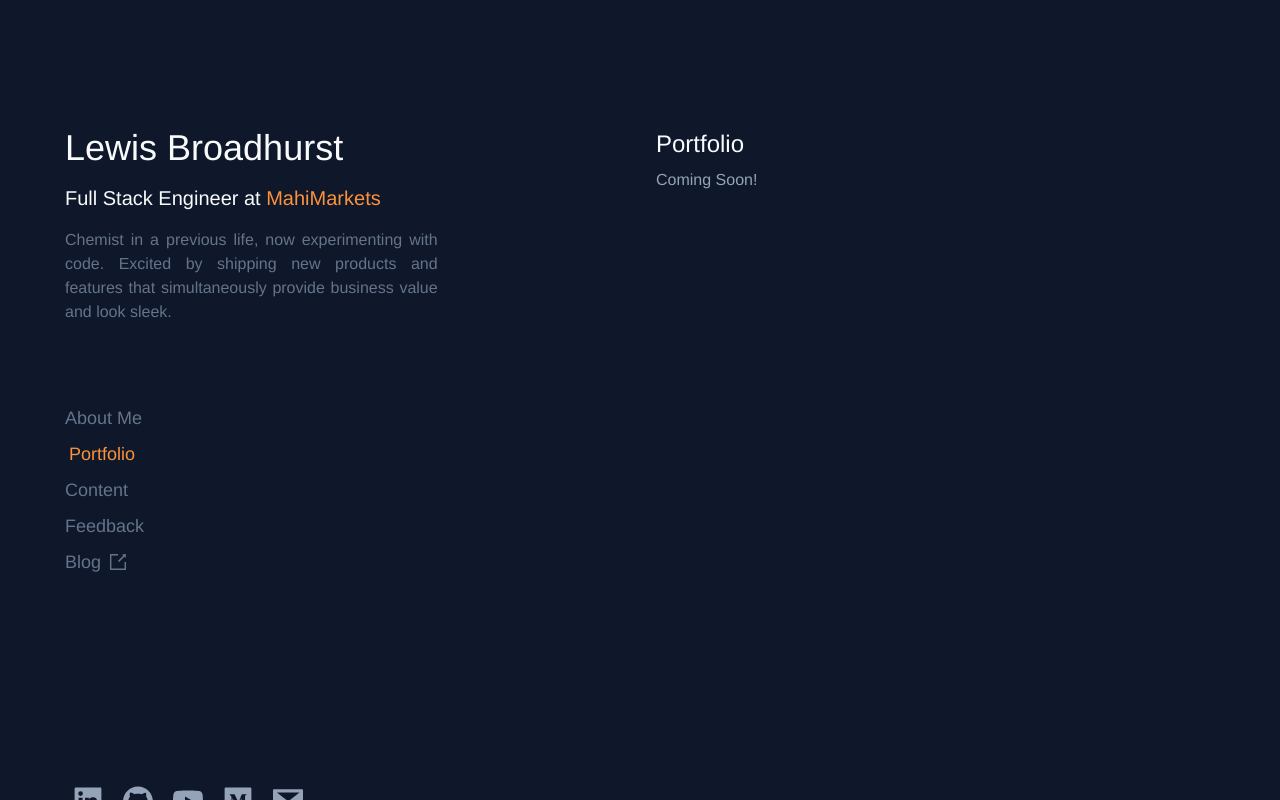
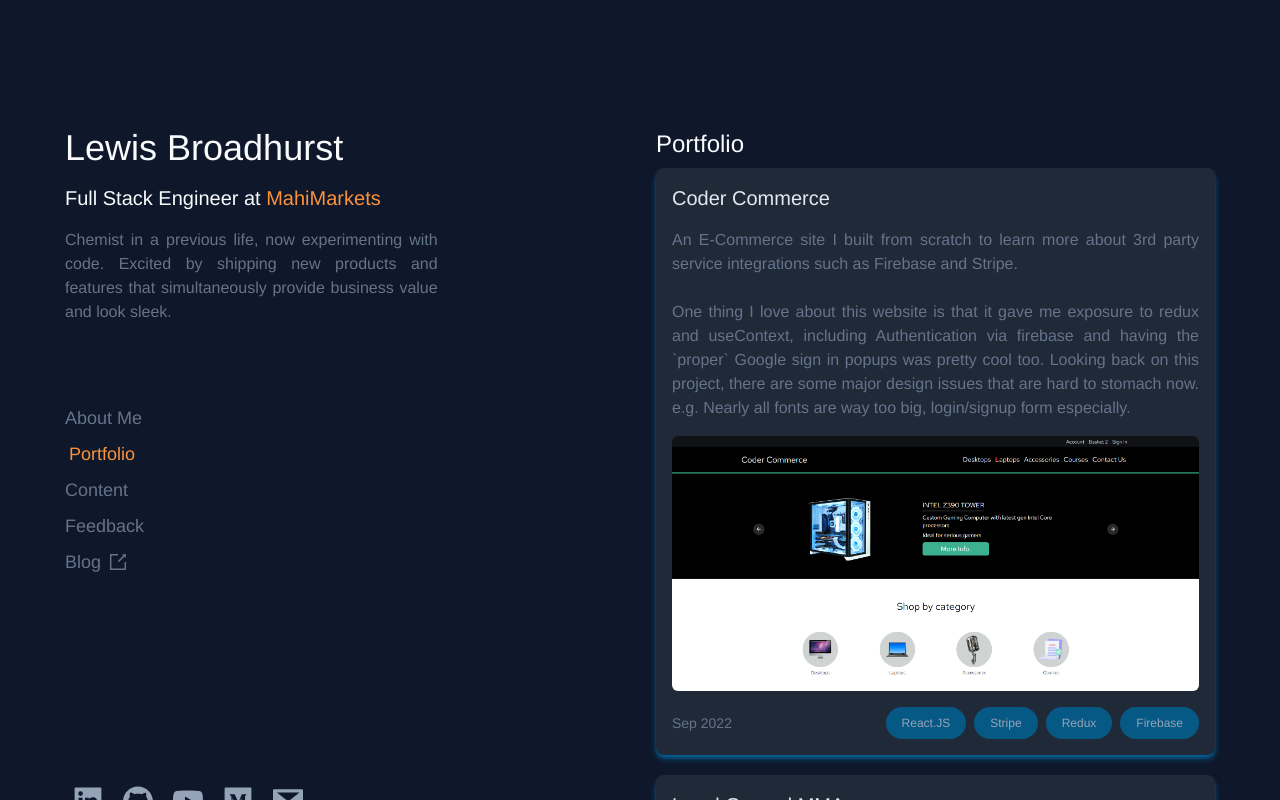
Before and after one commit to LMBroadhurst/CRYPTO_SUPERAPP, a Next.js app: page / in a window 1280 px wide. Both pictures are taken after a click on the item "Portfolio". Shown: the top 800 px of the page. Built offline with nearby package versions, Linux system fonts and the light colour scheme.

Commit message:
added a few portfolios...

```diff
--- a/components/home/Content.tsx
+++ b/components/home/Content.tsx
@@ -11,7 +11,7 @@ const publishedContentPreview: ContentObject[] = [
   {
     url: 'https://medium.com/block-magnates/uniswap-v2-the-power-of-the-amm-b53bb60450be',
     title: 'Uniswap V2: The Power of the AMM',
-    description: 'Part 2 of an exploration into Uniswap, a powerhouse of DeFi. In this article I explore the Governance and liquidity aspects of the protocol.',
+    description: <p>Part 2 of an exploration into Uniswap, a powerhouse of DeFi. In this article I explore the Governance and liquidity aspects of the protocol.</p>,
     date: 'May 26th 2023',
     image: UNISWAPP2,
     tags: ['AMM', 'Web3', 'Uniswap']
@@ -19,7 +19,7 @@ const publishedContentPreview: ContentObject[] = [
   {
     url: 'https://medium.com/block-magnates/uniswap-v2-the-power-of-the-amm-e565bd3f3ac1',
     title: 'Uniswap V2: The Power of the AMM',
-    description: 'Part 1 of an exploration into Uniswap, specifically focusing on the mechanics of how AMMs/DEXs work. Great introduction into DeFi and the benefits of DeFi for anyone new to the space.',
+    description: <p>Part 1 of an exploration into Uniswap, specifically focusing on the mechanics of how AMMs/DEXs work. Great introduction into DeFi and the benefits of DeFi for anyone new to the space.</p>,
     date: 'May 19th 2023',
     image: UNISWAPP1,
     tags: ['AMM', 'Web3', 'Uniswap']
@@ -27,7 +27,7 @@ const publishedContentPreview: ContentObject[] = [
   {
     url: 'https://medium.com/@lewis1broadhurst/erc20-what-why-5b300dff5aa6',
     title: 'ERC20: What & Why?',
-    description: 'A dive into the history of ERC20 tokens, how they came into existence, what they acheive, and why they are an important standard in the crypto space.',
+    description: <p>A dive into the history of ERC20 tokens, how they came into existence, what they acheive, and why they are an important standard in the crypto space.</p>,
     date: 'May 12th 2023',
     image: ERC20,
     tags: ['ERC20', 'Web3', 'ETH']
@@ -35,7 +35,7 @@ const publishedContentPreview: ContentObject[] = [
   {
     url: 'https://www.youtube.com/watch?v=ZZir6e-iG0g',
     title: 'Flexbox Tutorial',
-    description: 'Still struggling to center that div? Flexbox to the rescue! Flexbox is a powerful model which simplifies website structure and is an essential component of modern CSS. In this tutorial I recreate a section of the IMBD website, solely focusing on flexbox.',
+    description: <p>Still struggling to center that div? Flexbox to the rescue! Flexbox is a powerful model which simplifies website structure and is an essential component of modern CSS. In this tutorial I recreate a section of the IMBD website, solely focusing on flexbox.</p>,
     date: 'Aug 15th 2022',
     image: FLEXBOX,
     tags: ['Flexbox', 'CSS', 'UI']
@@ -43,7 +43,7 @@ const publishedContentPreview: ContentObject[] = [
   {
     url: 'https://www.youtube.com/watch?v=_I9V0rIOP_8',
     title: 'Tailwind CSS Tutorial',
-    description: 'Ever found yourself overwriting CSS styling by adding another CSS class to an already bloated CSS file with higher specificity, whilst not being able to touch the old class in case of a website wide disaster? `!important` everything and hope for the best? Say hello to Tailwind, a utility first CSS framework, where you write CSS within your HTML/HTML equivalent file. In this 90min tutorial, I recreate a basic website from my bootcamp using HTML, Tailwind, and a little JS.',
+    description: <p>Ever found yourself overwriting CSS styling by adding another CSS class to an already bloated CSS file with higher specificity, whilst not being able to touch the old class in case of a website wide disaster? `!important` everything and hope for the best? Say hello to Tailwind, a utility first CSS framework, where you write CSS within your HTML/HTML equivalent file. In this 90min tutorial, I recreate a basic website from my bootcamp using HTML, Tailwind, and a little JS.</p>,
     date: 'Aug 5th 2022',
     image: TAILWIND,
     tags: ['Tailwind', 'CSS', 'UI']
@@ -63,6 +63,7 @@ const Content = () => {
         date={pc.date}
         tags={pc.tags}
       />
+
     )
   );
 
--- a/components/home/ContentPreview.tsx
+++ b/components/home/ContentPreview.tsx
@@ -5,7 +5,7 @@ import Chip from '../global/Chip';
 type OwnProps = {
     url: string;
     title: string;
-    description: string;
+    description: React.ReactNode;
     image: StaticImageData;
     date: string;
     tags: string[];
--- a/components/home/IntroductionView.tsx
+++ b/components/home/IntroductionView.tsx
@@ -4,15 +4,12 @@ import Socials from './Socials';
 import AboutMe from './AboutMe';
 import Header from './Header';
 import Feedback from './Feedback';
-import Freelance from './Freelance';
 import Content from './Content';
-import Link from 'next/link';
 import Portfolio from './Portfolio';
-import Blog from '../blog/Blog';
 
 const HomeView: React.FC = () => {
 
-    const [activeTabKey, setActiveTabKey] = useState<string>("AboutMe");
+    const [activeTabKey, setActiveTabKey] = useState<string>(NavigationTabs.ABOUT_ME);
     const handleTabChange = (e: any) => setActiveTabKey(e.target.id);
 
     return (
--- a/components/home/Navigation.tsx
+++ b/components/home/Navigation.tsx
@@ -24,7 +24,7 @@ const navTabs: NavigationTabs[] = [
 
 const Navigation: FC<OwnProps> = ({
   activeTabKey,
-  handleTabChange
+  handleTabChange,
 }) => {
 
   return (
--- a/components/home/Portfolio.tsx
+++ b/components/home/Portfolio.tsx
@@ -1,13 +1,49 @@
 import React from 'react'
+import ContentPreview from './ContentPreview'
+import CODERCOMMERCE from './assets/CODERCOMMERCE.png'
+import LEVELGROUND from './assets/LEVELGROUND.png'
+import { ContentObject } from '@/types/HomeTypes'
+
+const contentToRender: ContentObject[] = [
+  {
+    url: 'https://coder-commerce.netlify.app/',
+    title: 'Coder Commerce',
+    description: <p>An E-Commerce site I built from scratch to learn more about 3rd party service integrations such as Firebase and Stripe. <br/><br/>One thing I love about this website is that it gave me exposure to redux and useContext, including Authentication via firebase and having the `proper` Google sign in popups was pretty cool too. Looking back on this project, there are some major design issues that are hard to stomach now. e.g. Nearly all fonts are way too big, login/signup form especially.</p>,
+    date: 'Sep 2022',
+    image: CODERCOMMERCE,
+    tags: ['React.JS', 'Stripe', 'Redux', 'Firebase']
+  },
+  {
+    url: 'https://psuedo-level-ground.netlify.app/',
+    title: 'Level Ground MMA',
+    description: <p>One of the first websites I built that I was proud enough to share. Super simple static web page inspired by a web development I was following on YouTube at the time, and my recent venture into Kickboxing. I'd argue this is actually better looking UI wise than some of my later projects due it's simplicity.</p>,
+    date: 'April 2022',
+    image: LEVELGROUND,
+    tags: ['HTML', 'CSS', 'JS']
+  },
+]
 
 const Portfolio = () => {
   return (
     <section className='mb-32 lg:mb-0'>
       <section className='flex flex-col gap-2 p-10 lg:p-0'>
+
         <h2 className='text-2xl'>Portfolio</h2>
 
         <section className='flex flex-col gap-5 text-slate-400 text-justify'>
-          Coming Soon!
+          {contentToRender.map(project => {
+            const {
+              url, title, description, date, image, tags
+            } = project
+            return <ContentPreview
+              date={date}
+              url={url}
+              tags={tags}
+              title={title}
+              image={image}
+              description={description}
+            />
+          })}
         </section>
 
       </section>
--- a/types/HomeTypes.ts
+++ b/types/HomeTypes.ts
@@ -8,7 +8,7 @@ type SocialItem = {
 type ContentObject = {
     url: string;
     title: string;
-    description: string;
+    description: React.ReactNode;
     date: string;
     image: StaticImageData;
     tags: string[];
```
Also changed, not shown: components/home/assets/CODERCOMMERCE.png (added), components/home/assets/LEVELGROUND.png (added).
